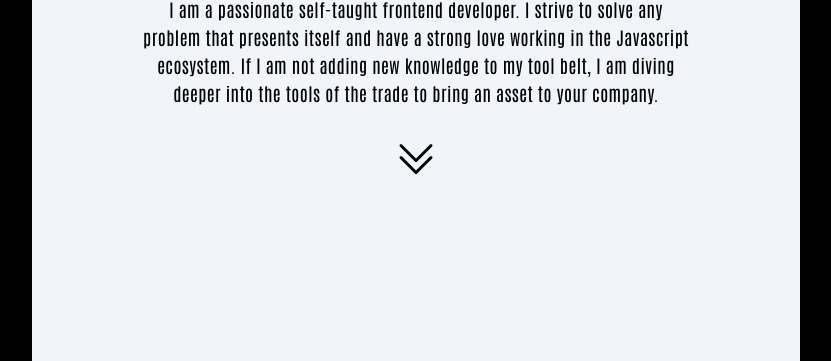
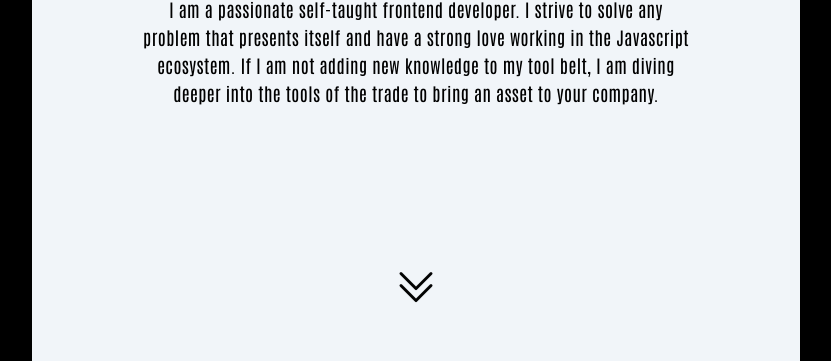
Before and after one commit to mdubelbeis/portfolio-v2, a React (Vite) app: page / in a window 1280 px wide. Shown: the part 1195-1556 px from the top of the page, without its empty margins (224-1055 px from the left). Built offline with nearby package versions, Linux system fonts and the light colour scheme.

Commit message:
Changed position of arrow down

```diff
--- a/src/components/About.tsx
+++ b/src/components/About.tsx
@@ -15,7 +15,7 @@ const About: React.FC = () => {
           diving deeper into the tools of the trade to bring an asset to your company.
         </p>
       </div>
-      <ArrowDown elementTarget='#projects'/>
+      <ArrowDown top='top-32' elementTarget="#skills" />
     </section>
   );
 };
```
